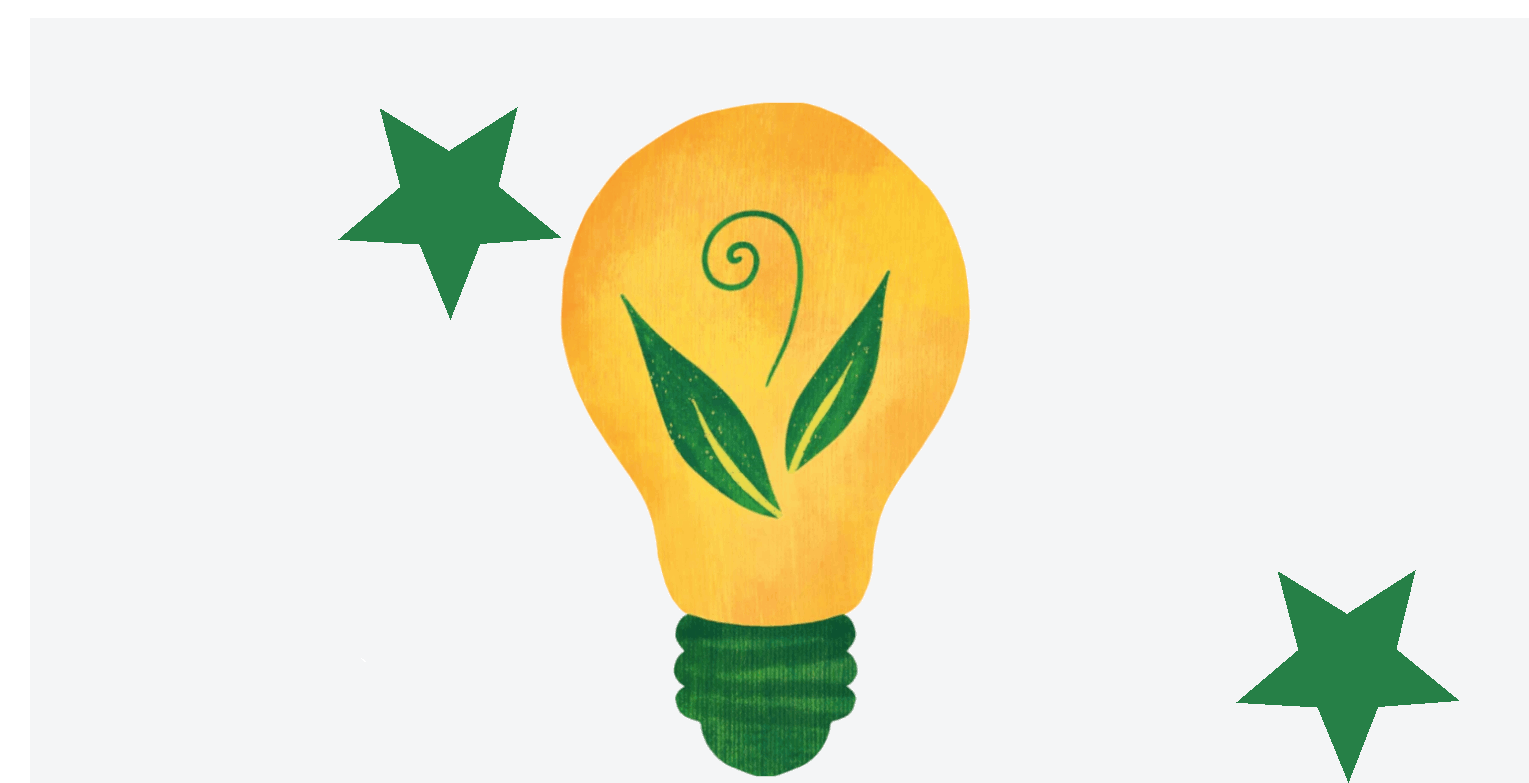
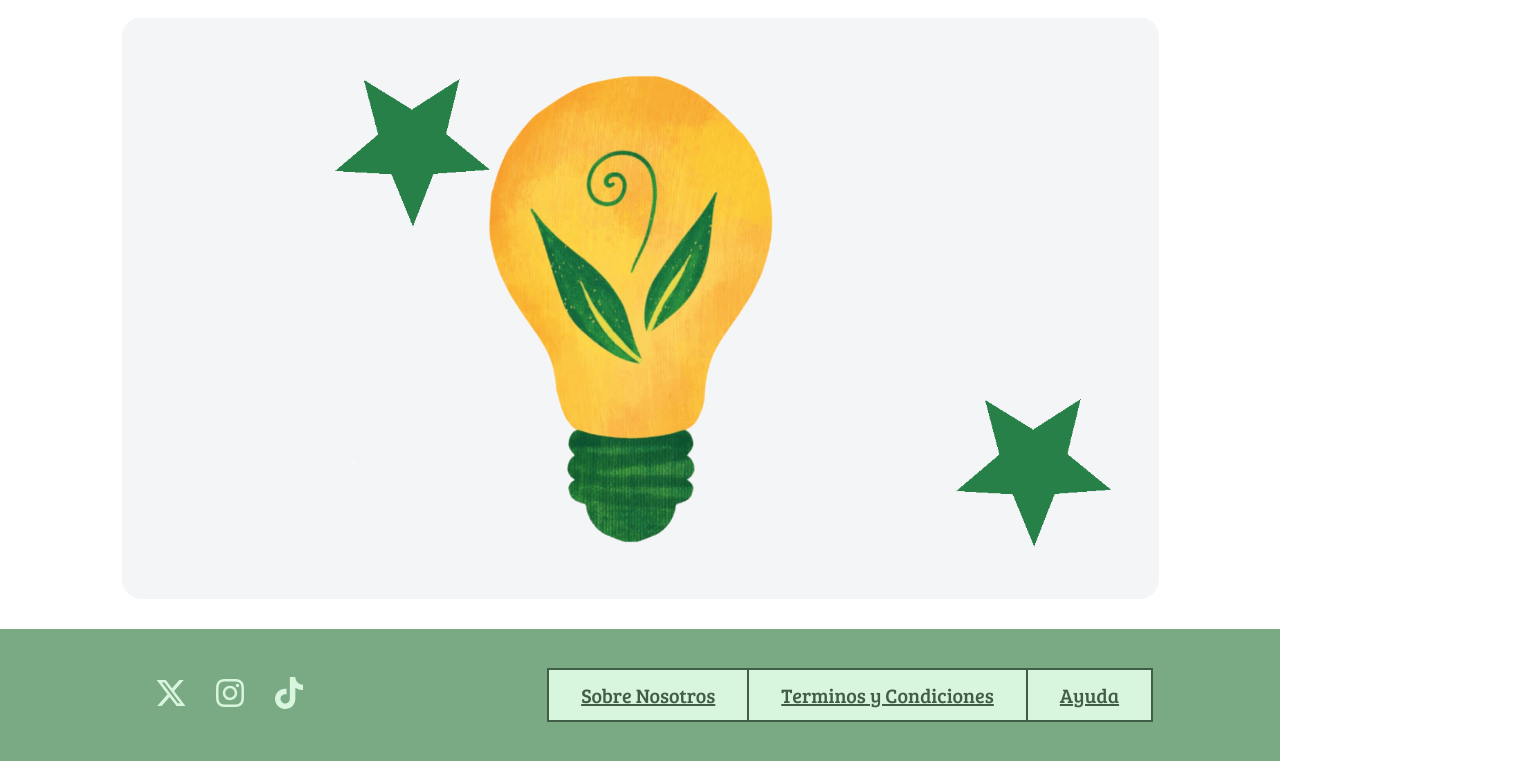
Before and after one commit to Rebeca-333/Practica_Proyecto_Multimedia_CSS, a plain HTML site: page index.html in a window 1280 px wide. Shown: the part 1301-2084 px from the top of the page, 1529 px wide, since content can reach past the window. After the commit the page ends 2062 px from the top, so only its background shows below. Drawn offline with Linux system fonts and the light colour scheme.

Commit message:
Listo ahora si

```diff
--- a/css/estilo.css
+++ b/css/estilo.css
@@ -205,6 +205,16 @@ nav {
 
 
 /*MAIN*/
+
+div.animacion{
+    display: flex;
+    justify-content: center;
+}
+
+img.animacion{
+    max-width: 85%;
+    border-radius: 20px;
+}
 
 /*Seccion Novedades y Recomendado*/
 #novedades,#recomendado{
--- a/index.html
+++ b/index.html
@@ -108,7 +108,7 @@
                 </div>
             </div>
             <div class="animacion">
-                <img src="./multimedia/animaciones/Animacion_lampara.gif" alt="lampara">
+                <img src="./multimedia/animaciones/Animacion_lampara.gif" alt="lampara" class="animacion">
             </div>
 
         </div>
```
